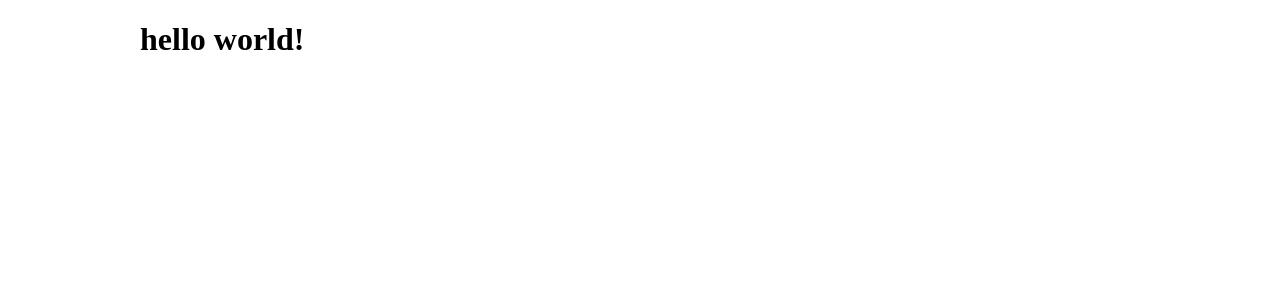
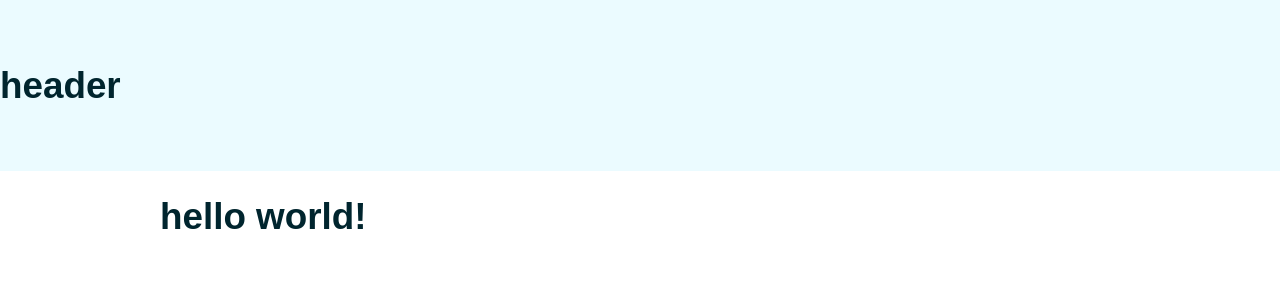
Before and after one commit to barbosadiego/react-training, a React (Create React App) app in the folder styled-components/: page / in a window 1280 px wide. Shown: the top 300 px of the page. Built offline with nearby package versions, Linux system fonts and the light colour scheme.

Commit message:
add theme, header and global style to app

```diff
--- a/styled-components/src/App.jsx
+++ b/styled-components/src/App.jsx
@@ -1,10 +1,27 @@
+import { ThemeProvider } from 'styled-components';
 import { Container } from './components/styles/Container.styled';
+import GlobalStyles from './components/styles/Global';
+import Header from './components/Header';
+
+const theme = {
+  colors: {
+    header: '#ebfbff',
+    body: '#fff',
+    footer: '#003333',
+  },
+};
 
 const App = () => {
   return (
-    <Container>
-      <h1>hello world!</h1>
-    </Container>
+    <>
+      <ThemeProvider theme={theme}>
+        <GlobalStyles />
+        <Header />
+        <Container>
+          <h1>hello world!</h1>
+        </Container>
+      </ThemeProvider>
+    </>
   );
 };
 
```
